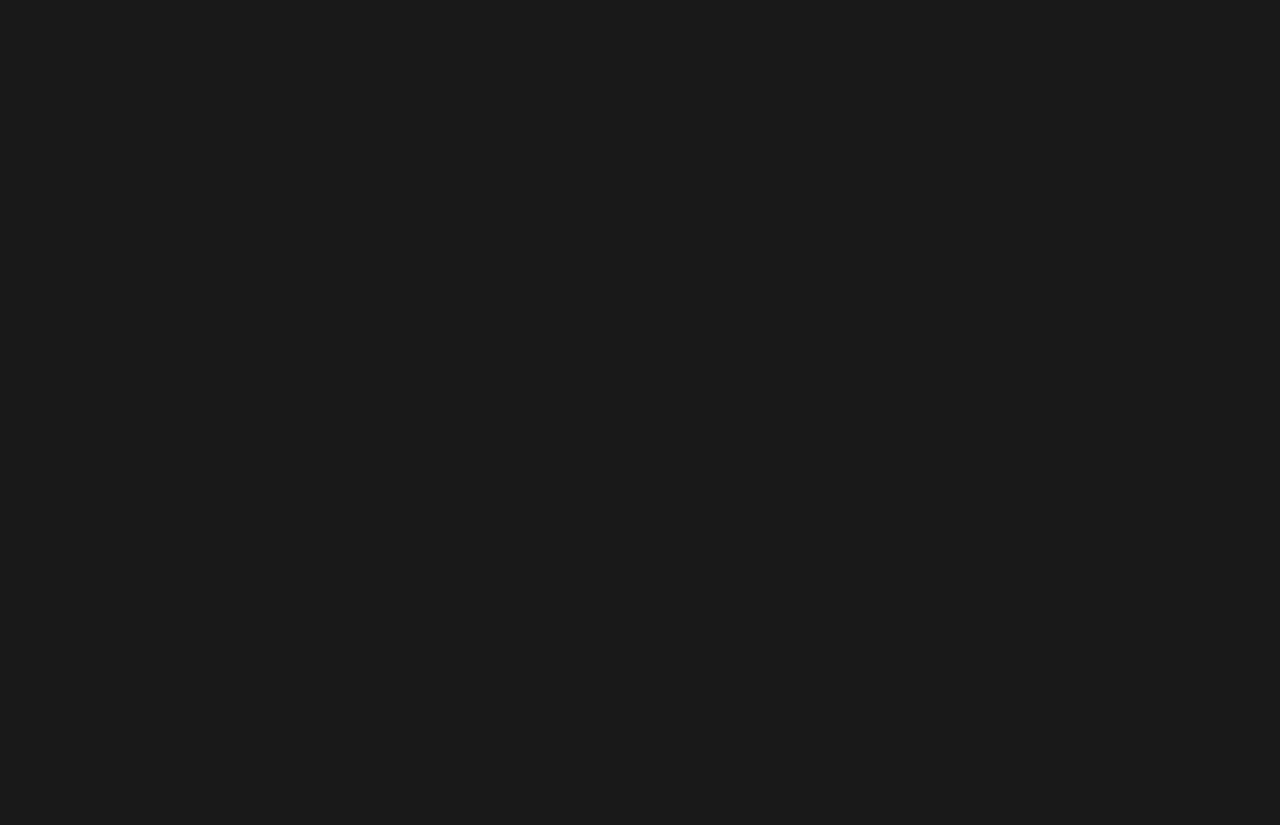
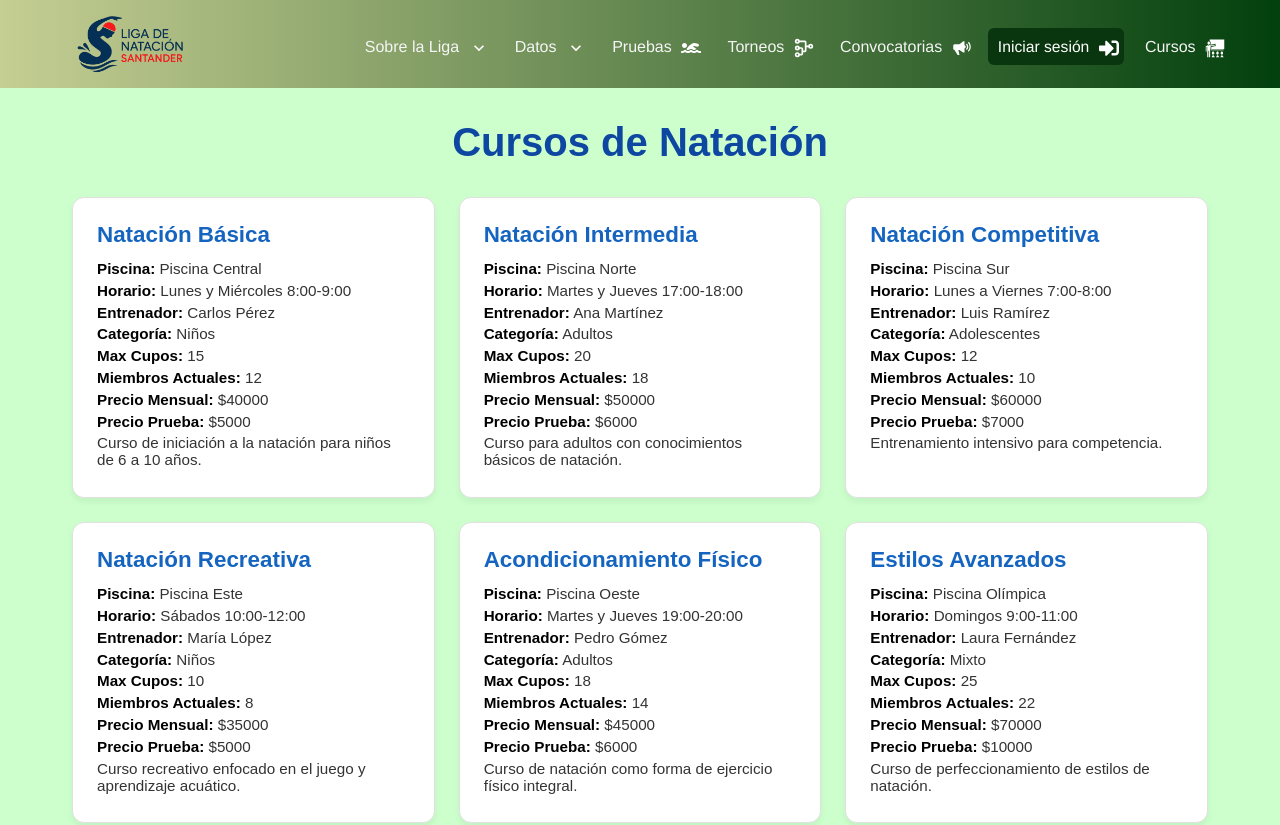
Before and after one commit to Andrezvd/front_lisanatacion, a React (Vite) app: page /CursosPanel in a window 1280 px wide. Before the commit this address had no page. Shown: the top 825 px of the page. Before the commit the page ends 800 px from the top, so only its background shows below. Built offline with nearby package versions, Linux system fonts and the light colour scheme.

Commit message:
Panel de cursos

```diff
--- a/src/App.tsx
+++ b/src/App.tsx
@@ -3,6 +3,9 @@ import Home from "./templates/home";
 import AdminPanel from "./templates/adminPanel";
 import ProtectedRoute from "./router/protectedRoutes";
 import TrainersPanel from "./templates/trainersPanel"
+import CursosPanel from "./templates/cursosPanel";
+
+
 
 function App() {
   return (
@@ -19,6 +22,7 @@ function App() {
         }
       />
       <Route path="/trainersPanel" element={<TrainersPanel/>} />
+      <Route path="/CursosPanel" element={<CursosPanel/>} />
     </Routes>
   );
 }
--- a/src/components/navBar.tsx
+++ b/src/components/navBar.tsx
@@ -109,7 +109,7 @@ const NavBar: React.FC = () => {
               </span>
             </li>
           )}
-          <li className="cursosOpcion"><Link to="/services">Cursos <span className="icono_drowdown"><GiTeacher /></span></Link></li>
+          <li className="cursosOpcion"><Link to="/CursosPanel">Cursos <span className="icono_drowdown"><GiTeacher /></span></Link></li>
           <li className="galeriaOpcion"><Link to="/galeria">Galería <span className="icono_drowdown"><GrGallery /></span></Link></li>
         </ul>
 
--- /dev/null
+++ b/src/styles/cursosPanel.css
@@ -0,0 +1,65 @@
+/* cursosPanel.css */
+
+body {
+  background-color: #ccffcc !important; /* Verde menta claro */
+}
+
+.cursos-container {
+  padding: 2rem;
+  max-width: 1200px;
+  margin: 0 auto;
+}
+
+.cursos-container h1 {
+  text-align: center;
+  font-size: 2.5rem;
+  margin-bottom: 2rem;
+  color: #0d47a1;
+}
+
+
+.cursos-grid {
+  display: grid;
+  grid-template-columns: repeat(auto-fill, minmax(280px, 1fr));
+  gap: 1.5rem;
+}
+
+.curso-card {
+  background-color: #ffffff;
+  border: 1px solid #e0e0e0;
+  border-radius: 12px;
+  padding: 1.5rem;
+  box-shadow: 0 4px 6px rgba(0, 0, 0, 0.05);
+  transition: transform 0.2s ease, box-shadow 0.2s ease;
+}
+
+.curso-card:hover {
+  transform: translateY(-5px);
+  box-shadow: 0 8px 16px rgba(0, 0, 0, 0.1);
+}
+
+.curso-card h2 {
+  font-size: 1.4rem;
+  color: #1565c0;
+  margin-bottom: 0.75rem;
+}
+
+.curso-card p {
+  margin: 0.3rem 0;
+  color: #333;
+  font-size: 0.95rem;
+}
+
+.curso-card p strong {
+  color: #000;
+}
+
+@media (max-width: 600px) {
+  .cursos-container {
+    padding: 1rem;
+  }
+
+  .curso-card {
+    padding: 1rem;
+  }
+}
--- a/src/templates/cursosPanel.tsx
+++ b/src/templates/cursosPanel.tsx
@@ -1,17 +1,124 @@
 import React, { useState } from "react";
-import "../styles/trainersPanel.css";
+import "../styles/cursosPanel.css";
 import NavBar from "../components/navBar";
 import Footer from "../components/footer";
-import Prueba from "../components/prueba";
-import CrearCursoModal from "../components/crearCursoModal/crearCursoModal"; // Importa tu modal
+import CrearCursoModal from "../components/crearCursoModal/crearCursoModal"; // Modal de creación
+
+
+
+interface Curso {
+  piscina: string;
+  horario: string;
+  entrenador: string;
+  categoria: string;
+  maxCupos: number;
+  cantidadMiembros: number;
+  disciplina: string;
+  precioMes: number;
+  precioPrueba: number;
+  descripcion: string;
+}
 
 const CursosPanel: React.FC = () => {
-  const [panelOpen, setPanelOpen] = useState(false); // estado para abrir/cerrar modal
+  const [panelOpen, setPanelOpen] = useState(false);
+
+  const cursos: Curso[] = [
+    {
+      piscina: "Piscina Central",
+      horario: "Lunes y Miércoles 8:00-9:00",
+      entrenador: "Carlos Pérez",
+      categoria: "Niños",
+      maxCupos: 15,
+      cantidadMiembros: 12,
+      disciplina: "Natación Básica",
+      precioMes: 40000,
+      precioPrueba: 5000,
+      descripcion: "Curso de iniciación a la natación para niños de 6 a 10 años."
+    },
+    {
+      piscina: "Piscina Norte",
+      horario: "Martes y Jueves 17:00-18:00",
+      entrenador: "Ana Martínez",
+      categoria: "Adultos",
+      maxCupos: 20,
+      cantidadMiembros: 18,
+      disciplina: "Natación Intermedia",
+      precioMes: 50000,
+      precioPrueba: 6000,
+      descripcion: "Curso para adultos con conocimientos básicos de natación."
+    },
+    {
+      piscina: "Piscina Sur",
+      horario: "Lunes a Viernes 7:00-8:00",
+      entrenador: "Luis Ramírez",
+      categoria: "Adolescentes",
+      maxCupos: 12,
+      cantidadMiembros: 10,
+      disciplina: "Natación Competitiva",
+      precioMes: 60000,
+      precioPrueba: 7000,
+      descripcion: "Entrenamiento intensivo para competencia."
+    },
+    {
+      piscina: "Piscina Este",
+      horario: "Sábados 10:00-12:00",
+      entrenador: "María López",
+      categoria: "Niños",
+      maxCupos: 10,
+      cantidadMiembros: 8,
+      disciplina: "Natación Recreativa",
+      precioMes: 35000,
+      precioPrueba: 5000,
+      descripcion: "Curso recreativo enfocado en el juego y aprendizaje acuático."
+    },
+    {
+      piscina: "Piscina Oeste",
+      horario: "Martes y Jueves 19:00-20:00",
+      entrenador: "Pedro Gómez",
+      categoria: "Adultos",
+      maxCupos: 18,
+      cantidadMiembros: 14,
+      disciplina: "Acondicionamiento Físico",
+      precioMes: 45000,
+      precioPrueba: 6000,
+      descripcion: "Curso de natación como forma de ejercicio físico integral."
+    },
+    {
+      piscina: "Piscina Olímpica",
+      horario: "Domingos 9:00-11:00",
+      entrenador: "Laura Fernández",
+      categoria: "Mixto",
+      maxCupos: 25,
+      cantidadMiembros: 22,
+      disciplina: "Estilos Avanzados",
+      precioMes: 70000,
+      precioPrueba: 10000,
+      descripcion: "Curso de perfeccionamiento de estilos de natación."
+    }
+  ];
 
   return (
     <>
       <NavBar />
-
+      <main className="cursos-container">
+        <h1>Cursos de Natación</h1>
+        <div className="cursos-grid">
+          {cursos.map((curso, index) => (
+            <div key={index} className="curso-card">
+              <h2>{curso.disciplina}</h2>
+              <p><strong>Piscina:</strong> {curso.piscina}</p>
+              <p><strong>Horario:</strong> {curso.horario}</p>
+              <p><strong>Entrenador:</strong> {curso.entrenador}</p>
+              <p><strong>Categoría:</strong> {curso.categoria}</p>
+              <p><strong>Max Cupos:</strong> {curso.maxCupos}</p>
+              <p><strong>Miembros Actuales:</strong> {curso.cantidadMiembros}</p>
+              <p><strong>Precio Mensual:</strong> ${curso.precioMes}</p>
+              <p><strong>Precio Prueba:</strong> ${curso.precioPrueba}</p>
+              <p>{curso.descripcion}</p>
+            </div>
+          ))}
+        </div>
+      </main>
       <Footer />
     </>
   );
```
Also changed, not shown: 1 other file (tests, documents, lock files or other folders).
